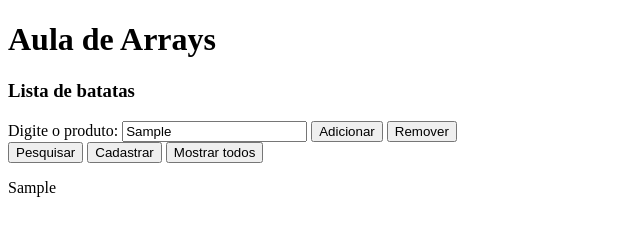
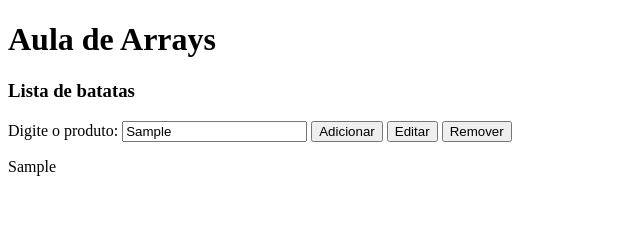
Before and after one commit to erikkavulack/PrimeiraFase, a plain HTML site: page Projetos Erik/Vetores/index.html in a window 1280 px wide. Both pictures are taken after typing "Sample" into the empty fields and a click on the button "Adicionar". Shown: the whole page, without its empty margins (0-640 px from the left). Drawn offline with Linux system fonts and the light colour scheme.

Commit message:
Add files via upload

```diff
--- a/Projetos Erik/Vetores/index.html
+++ b/Projetos Erik/Vetores/index.html
@@ -11,15 +11,17 @@
     <label for="txt">Digite o produto:</label>
     <input type="text" id="txt" placeholder="Ex: Ruffles">
     <button onclick="add()">Adicionar</button>
+    <button onclick="edit()">Editar</button>
     <button onclick="remove()">Remover</button><br>
-    <button onclick="pesquisar()">Pesquisar</button>
+    <p id="lista"></p>
+    <!-- <button onclick="pesquisar()">Pesquisar</button>
     <button onclick="cadastrar()">Cadastrar</button>
-    <button onclick="mostrarTodos()">Mostrar todos</button>
-    <p id="lista"></p>
+    <button onclick="mostrarTodos()">Mostrar todos</button> -->
 
-    <div id="saida">
 
-    </div>
+    <!-- <div id="saida">
+
+    </div> -->
 
     <script src="script.js"></script>
 </body>
--- a/Projetos Erik/Vetores/script.js
+++ b/Projetos Erik/Vetores/script.js
@@ -4,11 +4,19 @@
 // .indexOf(item) Retorna a posição do item
 // .splice(pos, qnt) Remove o item da posição informada pra frente
 // .pop() Remove o item da última posição
+// toUpperCase(palavra) PALAVRA
+// toLowerCase(PALAVRA) palavra
 let batatas = [];
 function add() {
     let produto = document.getElementById("txt").value;
-    let posicao = batatas.indexOf(produto);
-    if (posicao == -1) {
+    let existe = false;
+    for (let item of batatas) {
+        if (item.toUpperCase() == produto.toUpperCase()) {
+            existe = true;
+            break;
+        }
+    }
+    if (existe == false) {
         batatas.push(produto);
         document.getElementById("lista").innerHTML = batatas;
     }
@@ -19,7 +27,13 @@ function add() {
 
 function remove() {
     let produto = document.getElementById("txt").value;
-    let posicao = batatas.indexOf(produto);
+    let posicao = -1;
+    for (let item of batatas) {
+        if (item.toUpperCase() == produto.toUpperCase()) {
+            posicao = batatas.indexOf(item);
+            break;
+        }
+    }
     if (posicao == -1) {
         alert("Não foi encontrado produto com o nome: " + produto)
     }
@@ -29,36 +43,47 @@ function remove() {
     }
 }
 
-let idades = [14, 22, 34, 20, 23, 55, 45];
-
-function pesquisar() {
-    // console.log(idades);
-    // let nome = prompt("Digite seu nome: ");
-    // console.log(nome);
-
-    let n = Number(prompt("Qual número você quer pesquisar?"));
-    let indice = idades.indexOf(n);
-    if (indice != -1) {
-        console.log("Achei! está na posição: " + indice);
-    } else {
-        console.log("Valor não encontrado :p");
+function edit(){
+    let produto = document.getElementById("txt").value;
+    for (let pos = 0; pos < batatas.length; pos++) {
+        if (item.toUpperCase() == produto.toUpperCase()) {
+            item = prompt("Digite o novo valor para " + item);
+            break;
+        }
     }
-    // console.log(idades.indexOf(n));
-
+    document.getElementById("lista").innerHTML = batatas;
 }
 
-function cadastrar() {
-    let numero = Number(prompt("Digite o número para cadastrar: "));
-    idades.push(numero);;
-    console.log(idades);
-}
+// let idades = [14, 22, 34, 20, 23, 55, 45];
 
-function mostrarTodos() {
-    // console.log(idades);
-    // alert(idades);
-    for (let i = 0; i < idades.length; i++){
-        // console.log(idades[i]);
-        document.getElementById("saida").innerHTML +=
-        "Aluno: " + idades[i] + "<br>";
-    }
-}
+// function pesquisar() {
+//     // console.log(idades);
+//     // let nome = prompt("Digite seu nome: ");
+//     // console.log(nome);
+
+//     let n = Number(prompt("Qual número você quer pesquisar?"));
+//     let indice = idades.indexOf(n);
+//     if (indice != -1) {
+//         console.log("Achei! está na posição: " + indice);
+//     } else {
+//         console.log("Valor não encontrado :p");
+//     }
+//     // console.log(idades.indexOf(n));
+
+// }
+
+// function cadastrar() {
+//     let numero = Number(prompt("Digite o número para cadastrar: "));
+//     idades.push(numero);;
+//     console.log(idades);
+// }
+
+// function mostrarTodos() {
+//     // console.log(idades);
+//     // alert(idades);
+//     for (let i = 0; i < idades.length; i++) {
+//         // console.log(idades[i]);
+//         document.getElementById("saida").innerHTML +=
+//             "Aluno: " + idades[i] + "<br>";
+//     }
+// }
```
